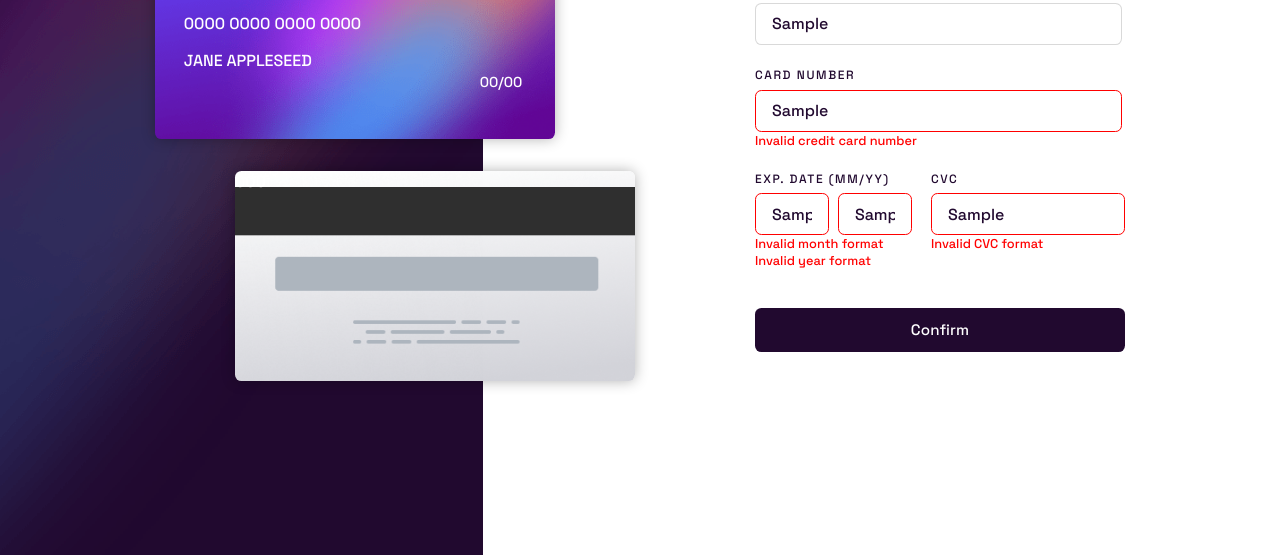
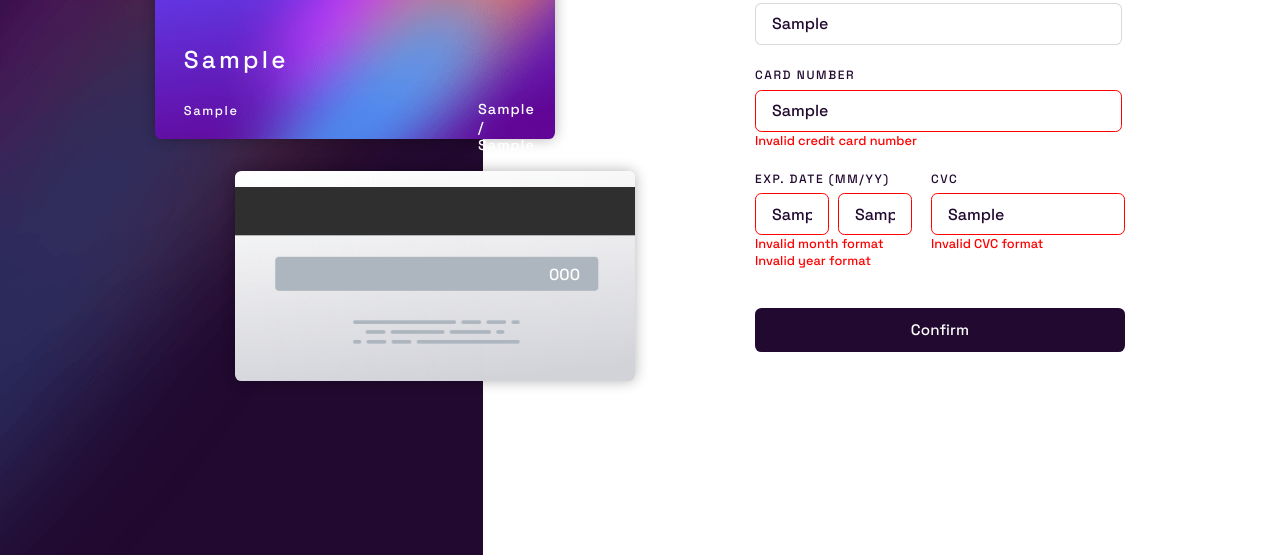
Before and after one commit to agusscript/interactive-card-details-form, a plain HTML site: page index.html in a window 1280 px wide. Both pictures are taken after typing "Sample", "Sample", "Sample", "Sample", "Sample" into the empty fields and a click on the button "Confirm". Shown: the part 245-800 px from the top of the page. Drawn offline with Linux system fonts and the light colour scheme.

Commit message:
Add writeTextCard function to show input info in the card

```diff
--- a/index.html
+++ b/index.html
@@ -15,13 +15,17 @@
     <div class="cards-container">
       <div class="front card">
         <img src="images/card-logo.svg" alt="circles logo">
-        <p>0000 0000 0000 0000</p>
-        <span>JANE APPLESEED</span>
-        <span class="front-card-date">00/00</span>
+        <p class="num-card">0000 0000 0000 0000</p>
+        <span class="name-card">JANE APPLESEED</span>
+        <div class="front-card-date">
+          <span class="MM-date">00</span>
+          <span>/</span>
+          <span class="YY-date">00</span>
+        </div>
       </div>
 
       <div class="back card">
-        <p>000</p>
+        <p class="cvc-card">000</p>
       </div>
     </div>
 
@@ -31,7 +35,7 @@
       <span id="nameError"></span>
 
       <label for="card-number">CARD NUMBER</label>
-      <input type="text" id="card-number" name="card-number" placeholder="e.g. 1234 5678 9123 0000" maxlength="16">
+      <input type="text" id="card-number" name="card-number" placeholder="e.g. 1234 5678 9123 0000" maxlength="19">
       <span id="cardNumberError"></span>
 
       <div class="bottom-inputs-container">
--- a/script.js
+++ b/script.js
@@ -1,5 +1,10 @@
 const $form = document.querySelector("#card-form");
 const $buttonContinue = document.querySelector("#btn-continue");
+const $cardNameInput = document.querySelector("#name");
+const $cardNumberInput = document.querySelector("#card-number");
+const $cardMonthInput = document.querySelector("#MM");
+const $cardYearInput = document.querySelector("#YY");
+const $cardCvcInput = document.querySelector("#CVC");
 const userName = $form.name.value;
 const cardNumber = $form["card-number"].value;
 const YY = $form.YY.value;
@@ -120,6 +125,60 @@ function manageErrors(errors) {
   return numberOfErrors;
 }
 
+function writeTextCard() {
+  const nameFrontCard = document.querySelector(".name-card");
+  const numberFrontCard = document.querySelector(".num-card");
+  const monthFrontCard = document.querySelector(".MM-date");
+  const yearFrontCard = document.querySelector(".YY-date");
+  const numberBackCard = document.querySelector(".cvc-card");
+
+  $cardNameInput.addEventListener("input", () => {
+    nameFrontCard.innerText = $cardNameInput.value;
+
+    if ($cardNameInput.value === "") {
+      nameFrontCard.innerText = "JANE APPLESEED";
+    }
+  });
+
+  $cardNumberInput.addEventListener("input", () => {
+    numberFrontCard.innerText = $cardNumberInput.value;
+
+    if ($cardNumberInput.value === "") {
+      numberFrontCard.innerText = "0000 0000 0000 0000";
+    }
+  });
+
+  $cardNumberInput.addEventListener("keyup", function(e){
+    e.target.value = e.target.value.replace(/[\s]/g, "").replace(/(.{4})/g, "$1 ").trim()
+  });
+
+  $cardMonthInput.addEventListener("input", () => {
+    monthFrontCard.innerText = $cardMonthInput.value;
+
+    if ($cardMonthInput.value === "") {
+      monthFrontCard.innerText = "00";
+    }
+  });
+
+  $cardYearInput.addEventListener("input", () => {
+    yearFrontCard.innerText = $cardYearInput.value;
+
+    if ($cardYearInput.value === "") {
+      yearFrontCard.innerText = "00";
+    }
+  });
+
+  $cardCvcInput.addEventListener("keyup", () => {
+    numberBackCard.innerText = $cardCvcInput.value;
+
+    if ($cardCvcInput.value === "") {
+      numberBackCard.innerText = "000";
+    }
+  });
+}
+
+writeTextCard();
+
 $form.onsubmit = validateForm;
 
 $buttonContinue.onclick = function() {
```
